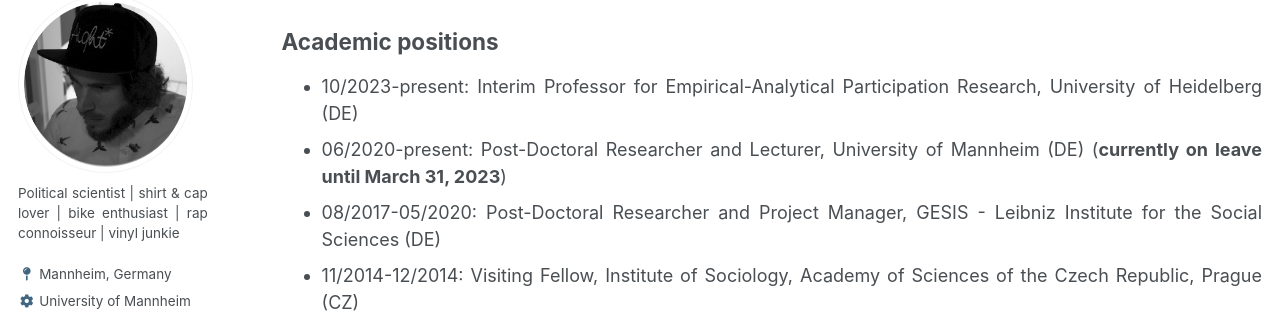
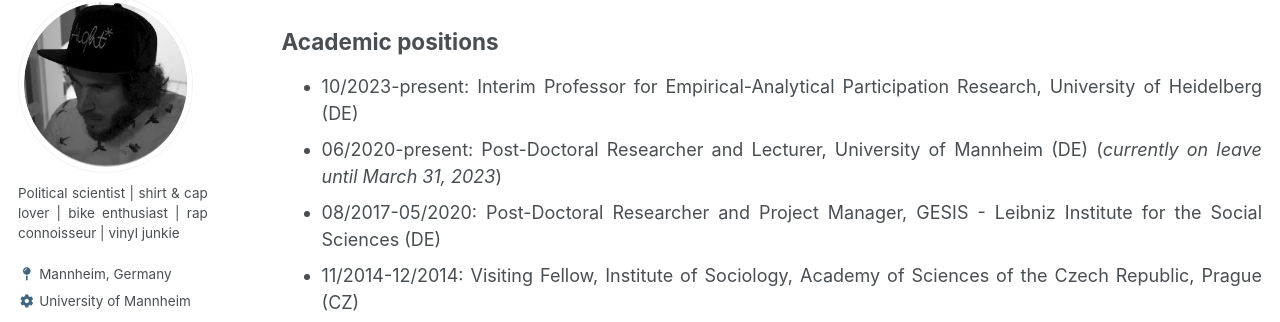
Before and after one commit to cschnaudt/cschnaudt.github.io, a Jekyll site: the page built from _pages/cv.md, in a window 1280 px wide. Shown: the part 211-533 px from the top of the page. Built offline with Jekyll 4.4.1, drawn with Linux system fonts in a browser that asks for light colours.

Commit message:
Update cv.md

```diff
--- a/_pages/cv.md
+++ b/_pages/cv.md
@@ -16,7 +16,7 @@
 ## Academic positions
 
 * 10/2023-present: Interim Professor for Empirical-Analytical Participation Research, University of Heidelberg (DE)
-* 06/2020-present: Post-Doctoral Researcher and Lecturer, University of Mannheim (DE) (**currently on leave until March 31, 2023**)
+* 06/2020-present: Post-Doctoral Researcher and Lecturer, University of Mannheim (DE) (*currently on leave until March 31, 2023*)
 * 08/2017-05/2020: Post-Doctoral Researcher and Project Manager, GESIS - Leibniz Institute for the Social Sciences (DE)
 * 11/2014-12/2014: Visiting Fellow, Institute of Sociology, Academy of Sciences of the Czech Republic, Prague (CZ)
 * 10/2014-07/2017: Research Associate, University of Bielefeld and Mannheim Centre for European Social Research (DE)
```
